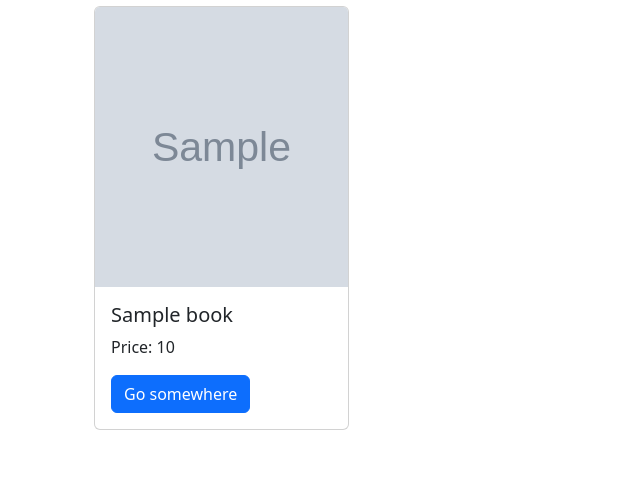
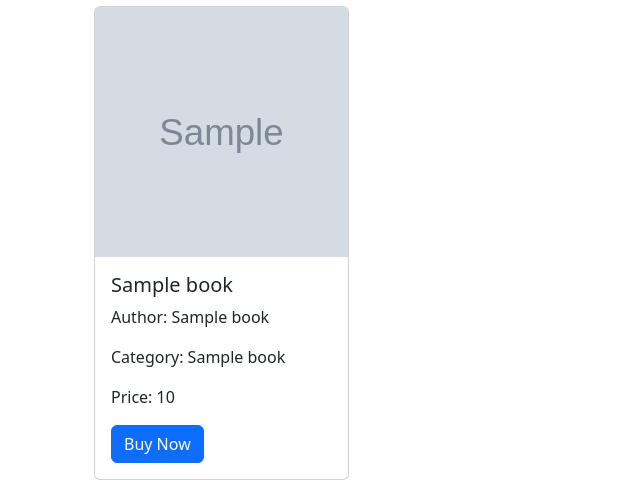
Before and after one commit to Manishshtestha/books, a PHP site: page / in a window 1280 px wide. Shown: the part 506-986 px from the top of the page, without its empty margins (0-640 px from the left). Before the commit the page ends 936 px from the top, so only its background shows below. Run offline with PHP 8.4, Linux system fonts and the light colour scheme; tables that the repository leaves empty or names only in its code hold one stand-in row (values such as "Sample post"); grey boxes marked "Sample" are stand-in pictures.

Commit message:
new commit

```diff
--- a/header.php
+++ b/header.php
@@ -19,7 +19,7 @@ require_once "connection.php";
             <div class="col-md-12">
             <nav class="navbar navbar-expand-lg bg-body-tertiary">
   <div class="container-fluid">
-    <a class="navbar-brand" href="#">BCA-BOOKS</a>
+    <a class="navbar-brand" href="index.php">BCA-BOOKS</a>
     <button class="navbar-toggler" type="button" data-bs-toggle="collapse" data-bs-target="#navbarSupportedContent" aria-controls="navbarSupportedContent" aria-expanded="false" aria-label="Toggle navigation">
       <span class="navbar-toggler-icon"></span>
     </button>
--- a/index.php
+++ b/index.php
@@ -8,8 +8,10 @@ require_once "connection.php";
 $sqlCategory = "SELECT * FROM category";
 $catResult = mysqli_query($conn, $sqlCategory);
 
-$sqlBooks = "SELECT * FROM books";
-$result = mysqli_query($conn, $sqlBooks);
+$sql = "SELECT users.id,users.name,category.*,books.* FROM books
+JOIN users ON users.id=books.author_id
+JOIN category ON category.cid=books.category_id";
+$result=mysqli_query($conn,$sql);
 
 ?>
 
@@ -50,16 +52,22 @@ $result = mysqli_query($conn, $sqlBooks);
   <div class="row">
     <?php foreach ($result as $book): ?>
       <div class="col-md-3">
-        <div class="card" >
-          <img src="uploads/<?= $book['image'] ?>" style="width:100%; height:35vh;" class="card-img-top" alt="...">
+        <div class="card">
+          <img src="uploads/<?= $book['image'] ?>" width="18rem" height="250px" class="card-img-top" alt="...">
           <div class="card-body">
             <h5 class="card-title">
               <?= $book['title'] ?>
             </h5>
+            <p class="card-text">Author:
+              <?= $book['name'] ?>
+            </p>
+            <p class="card-text">Category:
+              <?= $book['cat_name'] ?>
+            </p>
             <p>Price:
               <?= $book['price'] ?>
             </p>
-            <a href="#" class="btn btn-primary">Go somewhere</a>
+            <a href="#" class="btn btn-primary">Buy Now</a>
           </div>
         </div>
       </div>
```
Also changed, not shown: uploads/aroseinwinter.jpg (added), 1 other file.
